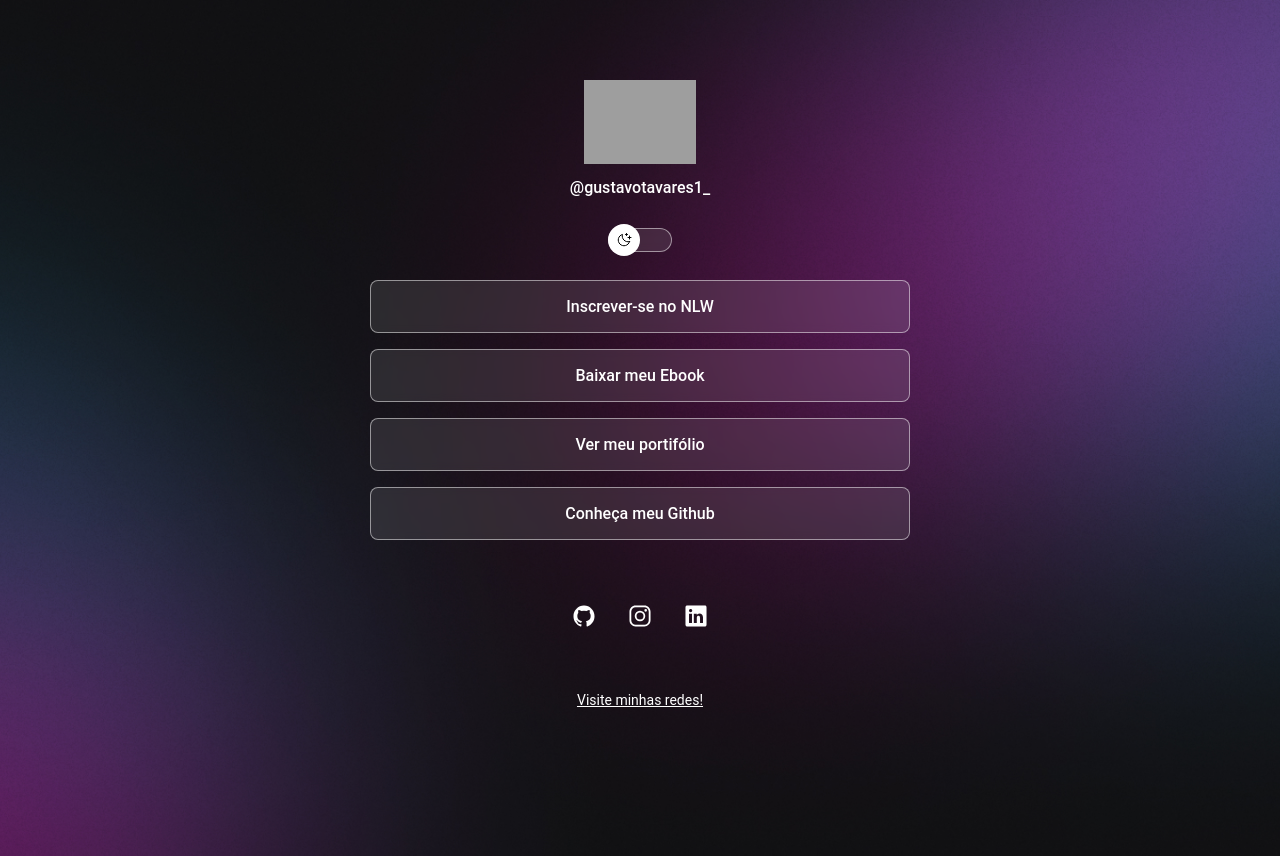
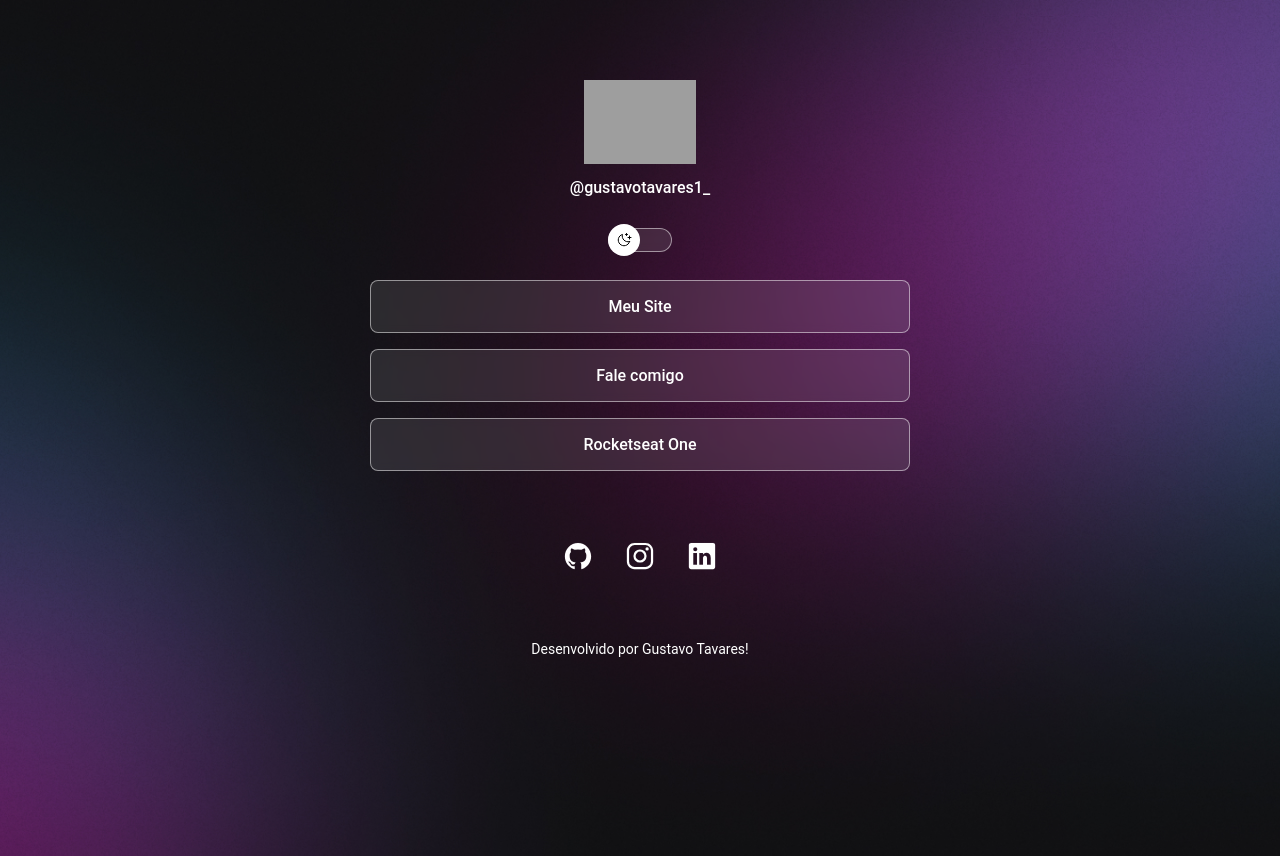
Before and after one commit to GF-tavares/Agregador-de-Links-Discover, a plain HTML site: page index.html in a window 1280 px wide. Drawn offline with nearby package versions, Linux system fonts and the light colour scheme; grey boxes are pictures that could not be loaded.

Commit message:
Edit Ul's + Debug Icon's + Footer change

```diff
--- a/index.html
+++ b/index.html
@@ -22,18 +22,16 @@
       </div>
 
       <ul>
+
         <li>
-          <a href="#">Inscrever-se no NLW</a>
+          <a href="#">Meu Site</a>
         </li>
         <li>
-          <a href="#">Baixar meu Ebook</a>
+          <a href="https://wa.me/5521986460295?text=Gostaria%20de%20saber%20mais%20sobre%20seus%20serviços!" target="_blank">Fale comigo</a>
         </li>
         <li>
-          <a href="#">Ver meu portifólio</a>
-        </li>
-        <li>
-          <a href="https://github.com/GF-tavares" target="_blank"
-            >Conheça meu Github</a
+          <a href="https://www.rocketseat.com.br/referral/one?referral=gustavo-tavares-01109&coupon=indicamgm&utm_source=platform&utm_medium=organic&utm_campaign=venda&utm_term=mgm&utm_content=indication-lp_one" target="_blank"
+            >Rocketseat One</a
           >
         </li>
       </ul>
@@ -54,11 +52,9 @@
         </a>
       </div>
       <footer>
-        <a
-          href="https://www.linkedin.com/in/gustavo-francisco-tavares-792590133/"
-          target="_blank"
-          >Visite minhas redes!</a
-        >
+        <p>
+          Desenvolvido por Gustavo Tavares!
+        </p>
       </footer>
     </div>
     <script
--- a/script.js
+++ b/script.js
@@ -13,7 +13,7 @@ function toggleMode() {
   // se tiver lightmode, adicionar a imagem light
   img.setAttribute("src", './assets/IMG_0560.jpeg')
 
-  // if (html.classList.contains("light")) {
+  //if (html.classList.contains("light")) {
      // se não, adicionar a imagem normal
      img.setAttribute("src", './assets/ChatGPT Image 3 de ago. de 2025, 17_16_51.png')
 
@@ -24,4 +24,4 @@ function toggleMode() {
 
 
   // substituir a imagem
-// }
+//}
--- a/style.css
+++ b/style.css
@@ -9,7 +9,7 @@
   --bg-url: url(./assets/bg-desktop.jpg);
   --stroke-color: rgba(255, 255, 255, 0.5);
   --surface-color: rgba(255, 255, 255, 0.1);
-  --surface-color-hover: rgba(255, 255, 255, 0.02);
+  --surface-color-hover: rgba(255, 255, 255, 0.2);
   --highlight-color: rgba(255, 255, 255, 0.2);
   --switch-bg-url: url(./assets/moonstarsdefinitive.svg);
   /*font-size: 16px; é o padrão do CSS, mas é uma boa prática deixar explícito*/
@@ -139,8 +139,10 @@ ul li a:hover {
 #social-links {
   display: flex;
   justify-content: center;
-  padding: 24px 0;
-  font-size: 24px;
+  padding: 30px 0;
+  font-size: 30px;
+
+
 }
 
 #social-links a {
@@ -151,7 +153,7 @@ ul li a:hover {
   transition: background 0.2s;
   border-radius: 50%;
 }
-#social-links :hover {
+#social-links a:hover {
   background-color: var(--highlight-color);
 }
 footer {
```
